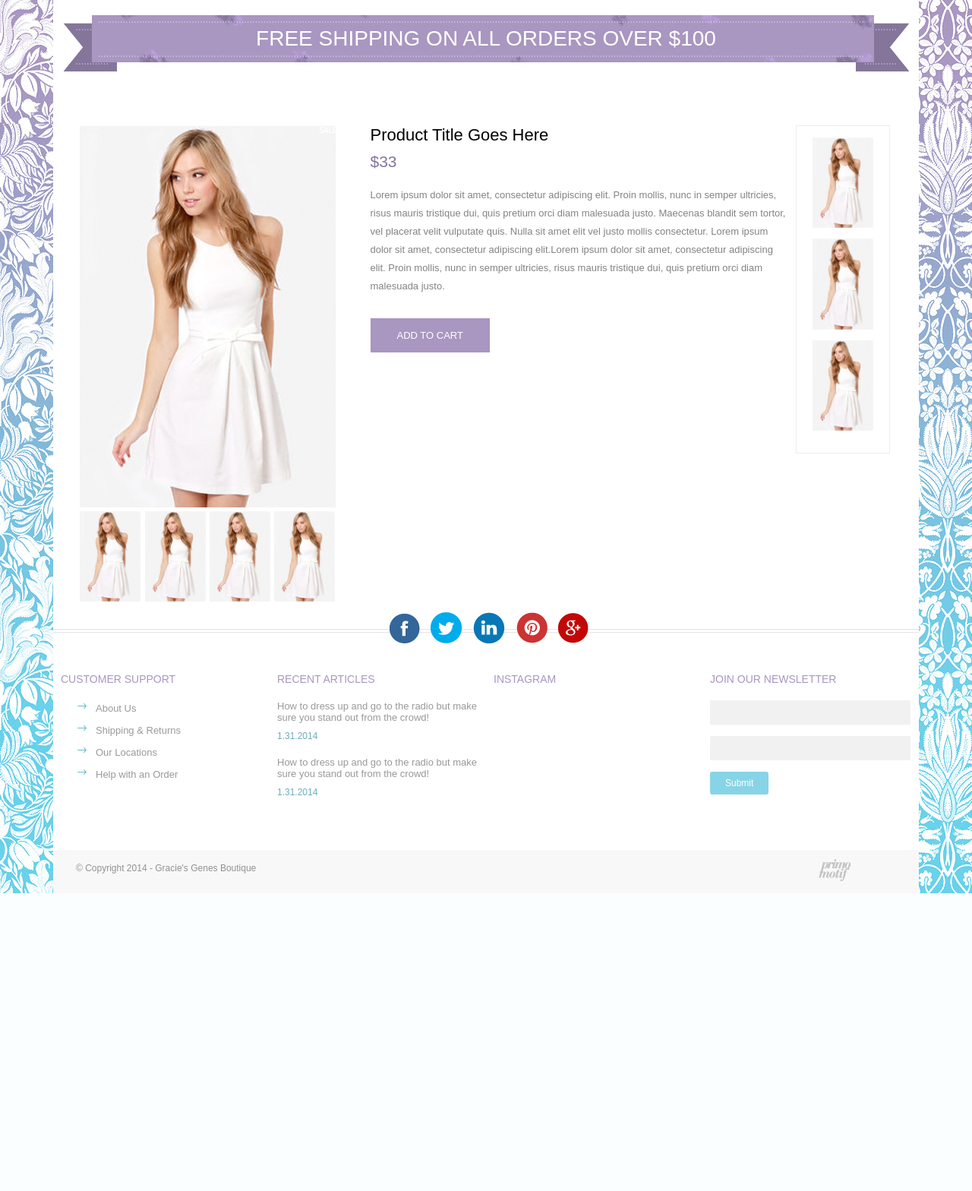
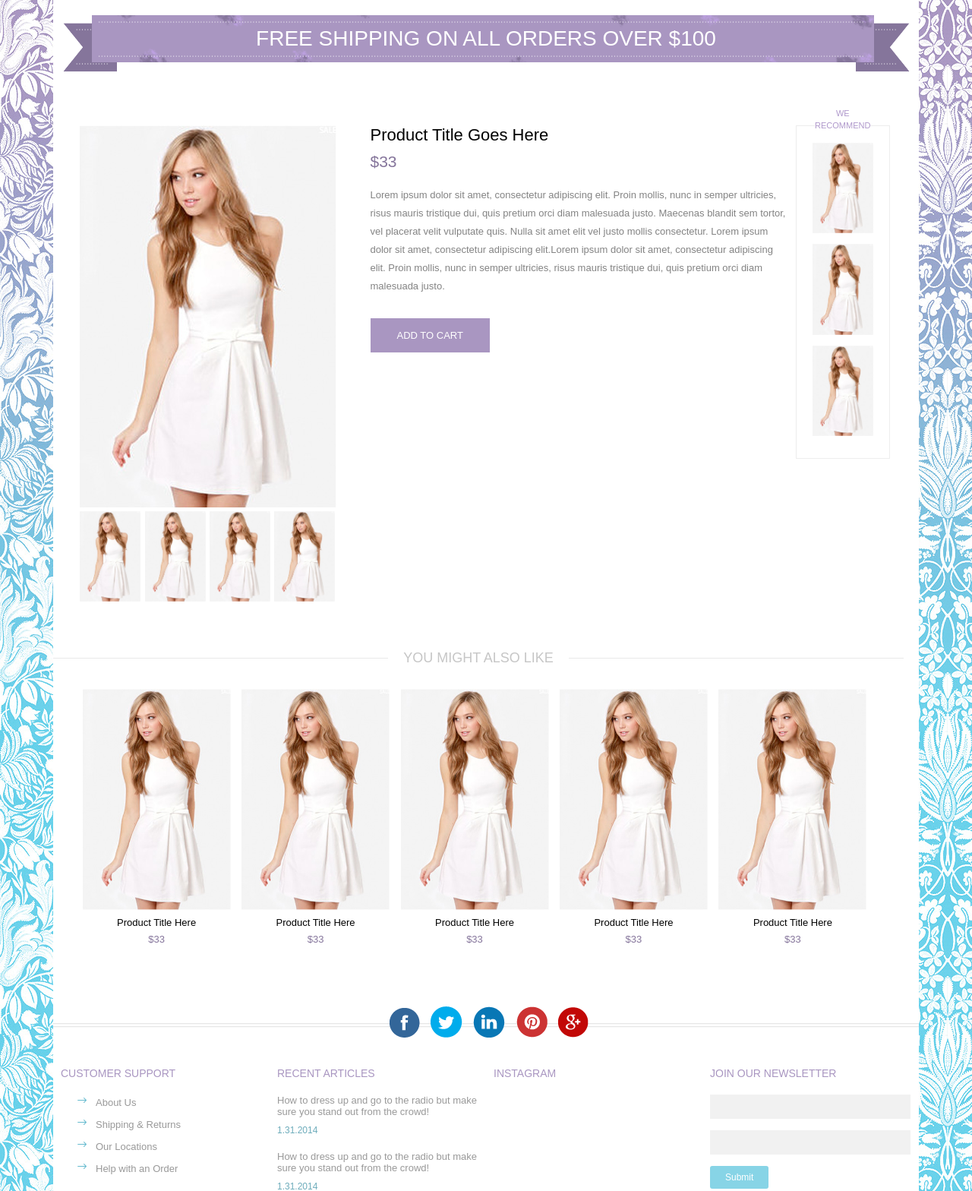
Before and after one commit to aroldoa/graciesgenes, a PHP site: page /product.php in a window 1280 px wide. Shown: the part 237-1805 px from the top of the page at 76% size. Before the commit the page ends 1413 px from the top, so only its background shows below. Run offline with PHP 8.4, Linux system fonts and the light colour scheme; some libraries are stand-ins or nearby versions.

Commit message:
Product detail page complete

```diff
--- a/product.php
+++ b/product.php
@@ -26,6 +26,7 @@
 		</div>
 	</div><!-- end of product info -->
 	<div class="column2 prod-crossell alpha">
+		<h2><span>WE<br/>RECOMMEND</span></h2>
 		<ul id="crossell">
 		<li><a href="#"><img src="images/product.jpg" alt="crossell" width="80px;"/></a></li>
 		<li><a href="#"><img src="images/product.jpg" alt="crossell" width="80px;"/></a></li>
@@ -33,7 +34,33 @@
 		</ul>
 	</div><!-- end of product crossell area -->
 <div class="clear"></div>
-	<div class="column16 prod-upsell"></div><!-- end of product upsell area -->
+
+<div class="column16 prod-upsell">
+		<h2><span>You Might Also Like</span></h2>
+
+			<ul class="products-listing">
+				<li><a href="#"><img src="images/product.jpg" width="195px" alt=""/></a>
+					<h3>Product Title Here</h3>
+					<span class="price">$33</span>
+				</li>
+				<li><a href="#"><img src="images/product.jpg" width="195px" alt=""/></a>
+					<h3>Product Title Here</h3>
+					<span class="price">$33</span>
+				</li>
+				<li><a href="#"><img src="images/product.jpg" width="195px" alt=""/></a>
+					<h3>Product Title Here</h3>
+					<span class="price">$33</span>
+				</li>
+				<li><a href="#"><img src="images/product.jpg" width="195px" alt=""/></a>
+					<h3>Product Title Here</h3>
+					<span class="price">$33</span>
+				</li>
+				<li><a href="#"><img src="images/product.jpg" width="195px" alt=""/></a>
+					<h3>Product Title Here</h3>
+					<span class="price">$33</span>
+				</li>
+			</ul>
+	</div><!-- end of product upsell area -->
 </div>
 
 <div class="clear"></div>
--- a/style.css
+++ b/style.css
@@ -112,5 +112,8 @@ ul#subimages li a{}
 .prod-info .summary{margin: 20px 0px 0px 0px; line-height: 24px; font-size: 13px; color: #838383;}
 .prod-info button{margin: 30px 0px 0px 0px; background-color: #a996c1; border: none; padding: 15px 35px; font-size: 13px; text-transform: uppercase; color: #fff;}
 .prod-crossell{text-align: center; border: 1px solid #ededed; padding: 15px 0px;}
+.prod-crossell h2{font-size: 11px; border: none;line-height: 16px; margin: -40px 0px 0px 0px; padding: 0px 0px 15px 0px; color: #af98cb; }
+.prod-crossell h2 span{background-color: #fff; padding: 2px 0px; line-height: 16px;}
 ul#crossell{margin: 0px; padding: 0px;}
 ul#crossell li{display: inline-block; margin: 0px; padding: 0px 0px 10px 0px;}
+.prod-upsell{text-align: center; margin: 30px 0px 0px 0px; padding: 40px 0px;}
```
